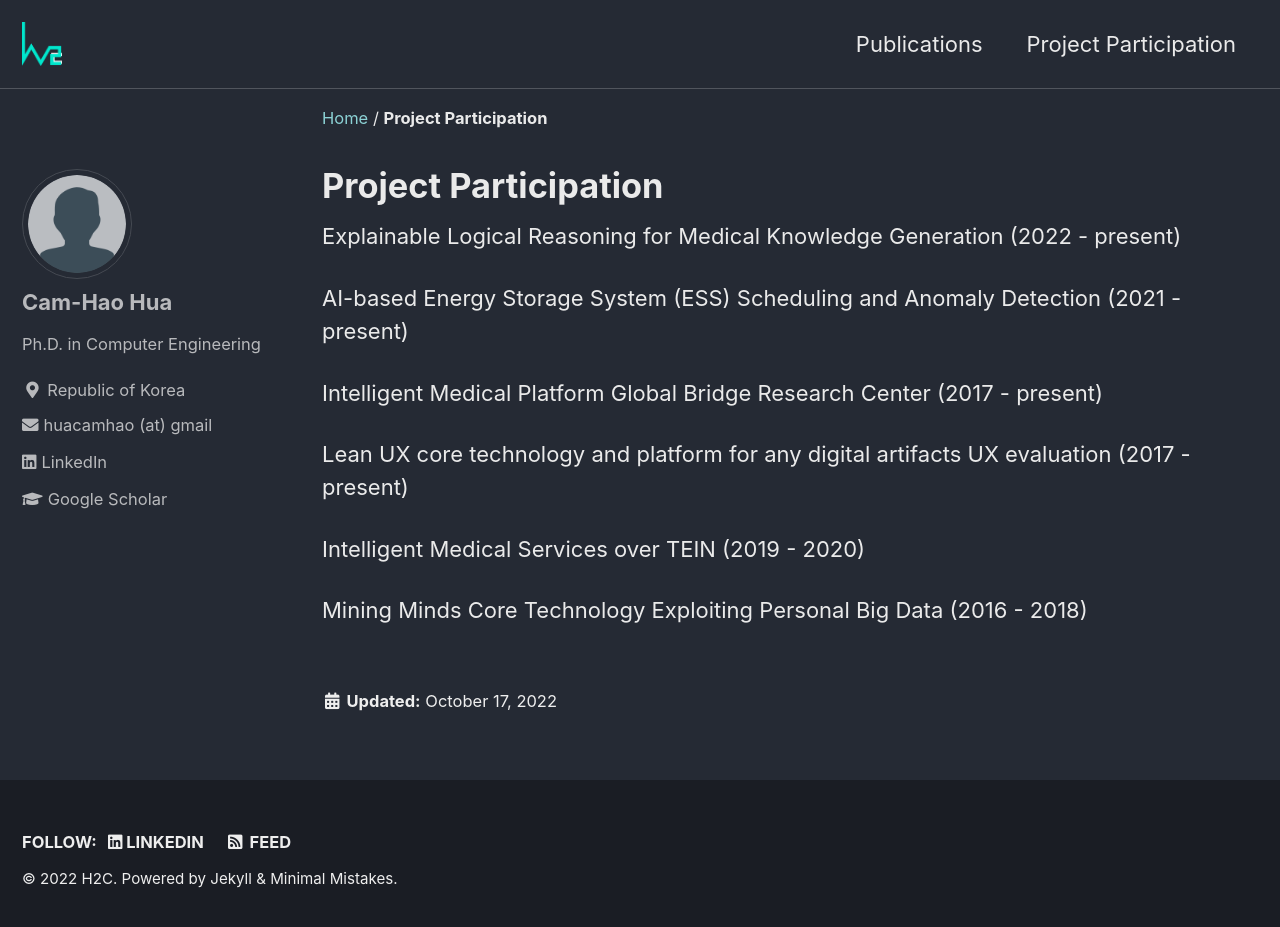
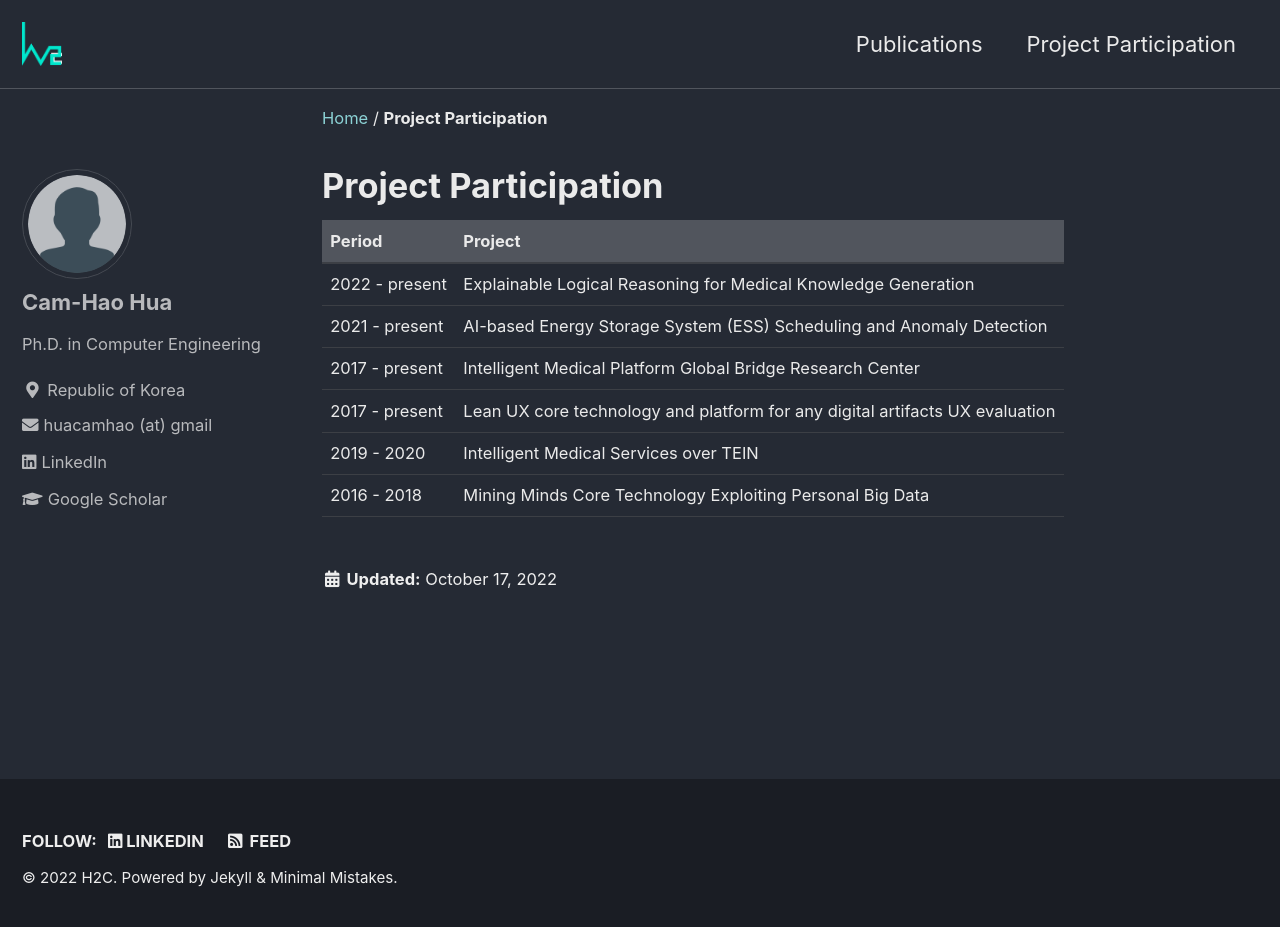
Before and after one commit to camhao168/camhao168.github.io, a Jekyll site: the page built from _pages/project.md, in a window 1280 px wide and 934 px high. Shown: the top 927 px of the window. Built offline with Jekyll 4.4.1, drawn with Linux system fonts in a browser that asks for light colours; cached includes are drawn as plain includes.

Commit message:
Update project.md

```diff
--- a/_pages/project.md
+++ b/_pages/project.md
@@ -5,14 +5,11 @@ classes: wide
 date: 2022-10-17T12:58:00+00:00
 ---
 
-Explainable Logical Reasoning for Medical Knowledge Generation (2022 - present)
-
-AI-based Energy Storage System (ESS) Scheduling and Anomaly Detection (2021 - present)
-
-Intelligent Medical Platform Global Bridge Research Center (2017 - present)
-
-Lean UX core technology and platform for any digital artifacts UX evaluation (2017 - present)
-
-Intelligent Medical Services over TEIN (2019 - 2020)
-
-Mining Minds Core Technology Exploiting Personal Big Data (2016 - 2018)
+| Period                                      | Project                                                                       |
+| ------------------------------------------- | ------------------------------------------------------------------------------|
+| 2022 - present                              | Explainable Logical Reasoning for Medical Knowledge Generation                |
+| 2021 - present                              | AI-based Energy Storage System (ESS) Scheduling and Anomaly Detection         |
+| 2017 - present                              | Intelligent Medical Platform Global Bridge Research Center                    |
+| 2017 - present                              | Lean UX core technology and platform for any digital artifacts UX evaluation  |
+| 2019 - 2020                                 | Intelligent Medical Services over TEIN                                        |
+| 2016 - 2018                                 | Mining Minds Core Technology Exploiting Personal Big Data                     |
```
